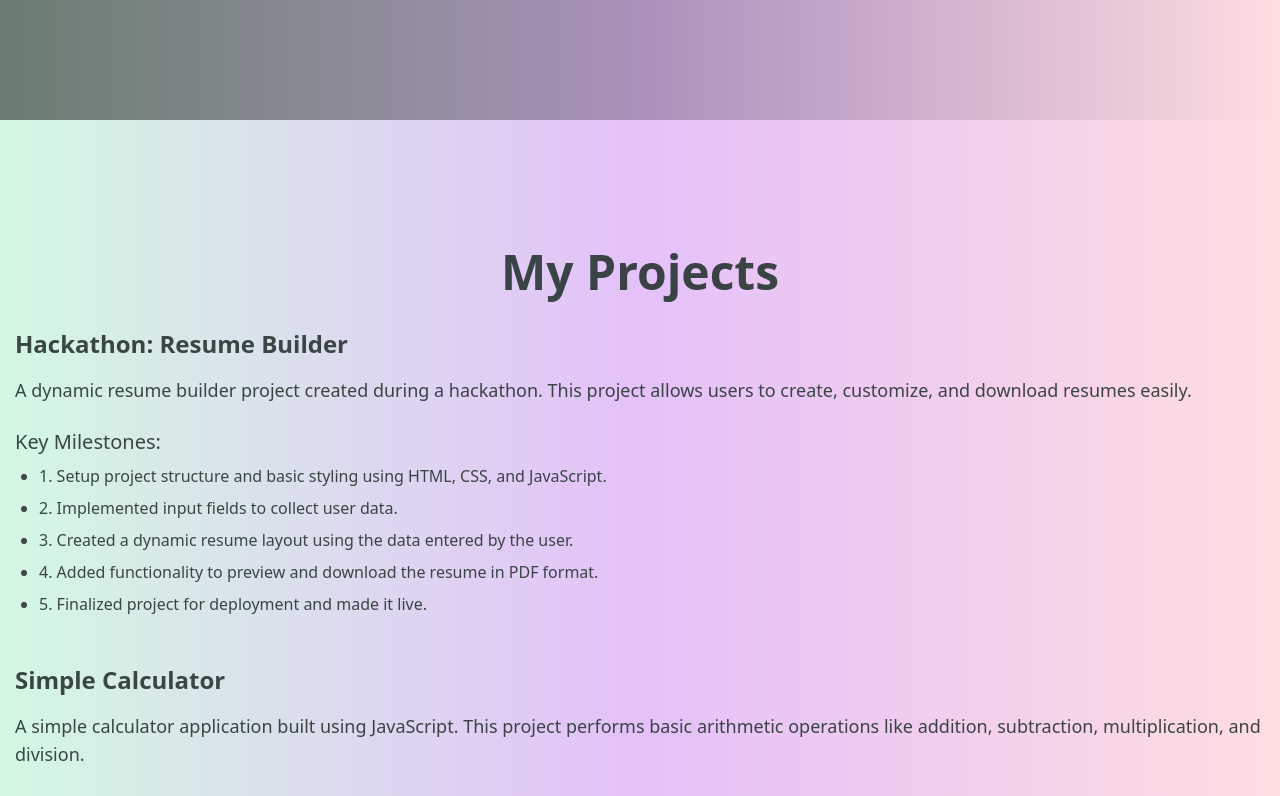
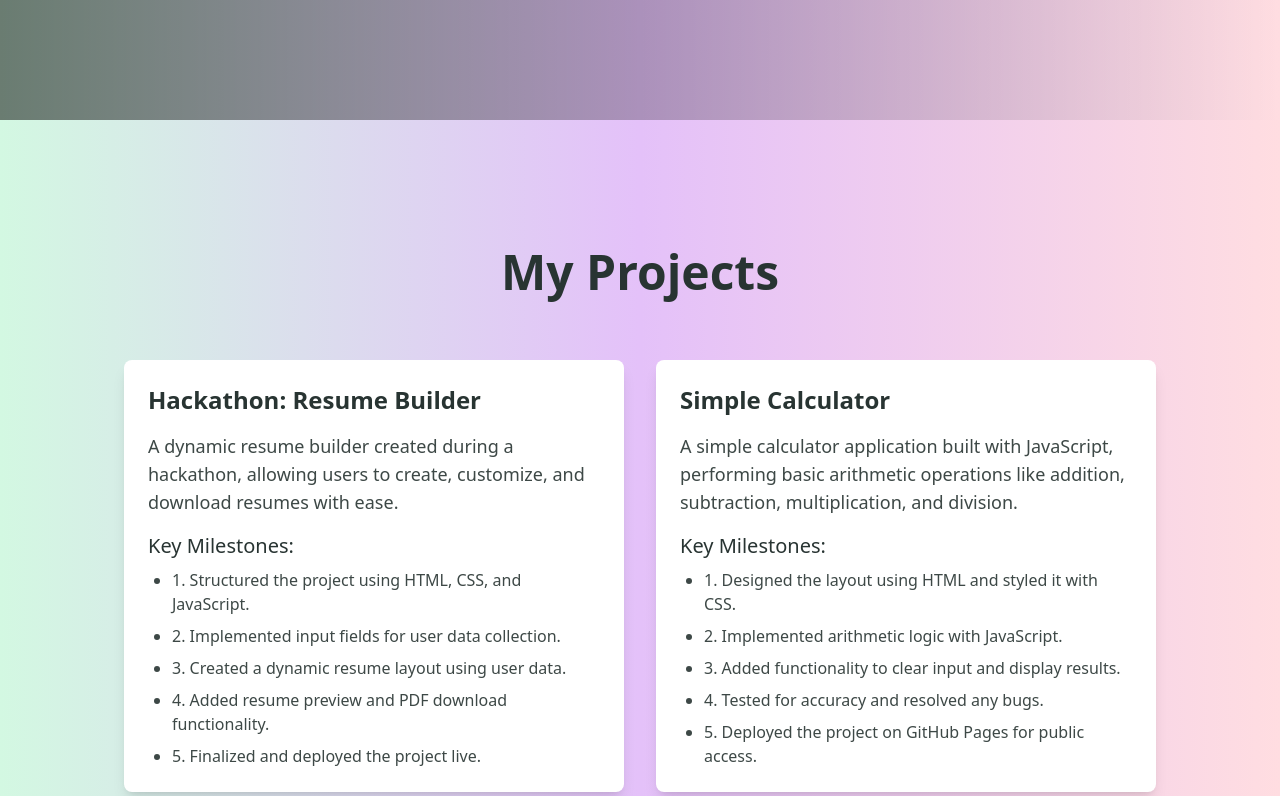
Before and after one commit to SaweraBatool/My-Portfolio-Site, a Next.js app: page / in a window 1280 px wide. Shown: the part 680-1476 px from the top of the page. Built offline with nearby package versions, Linux system fonts and the light colour scheme.

Commit message:
Update Projects.tsx

```diff
--- a/src/components/Projects.tsx
+++ b/src/components/Projects.tsx
@@ -1,45 +1,48 @@
 import React from 'react';
-import Heading from './Heading';
-import Card from './Card';
 
 const Projects = () => {
   return (
-    <div id="projects" className="container pt-32">
-        <div className='grid gap-10 xl:gap-0 xl:gap-y-10 md:grid-cols-2 lg:grid-cols-3 place-items-center'>
+    <div id="projects" className="flex items-center justify-center min-h-screen py-16">
+      <div className="container mx-auto px-4">
 
-        </div>
-      <h2 className="text-5xl font-bold text-center mb-8">My Projects</h2>
+        <h2 className="text-5xl font-bold text-center mb-16 text-[#283432]">My Projects</h2>
+
+        {/* Projects Grid: 2 Projects at the center */}
+        <div className="flex justify-center gap-8">
 
           {/* Hackathon Project (Resume Builder) */}
-      <div className="mb-12">
-        <h3 className="text-2xl font-semibold mb-4">Hackathon: Resume Builder</h3>
-        <p className="text-lg mb-6">
-          A dynamic resume builder project created during a hackathon. This project allows users to create, customize, and download resumes easily.
+          <div className="bg-white shadow-lg rounded-lg p-6 hover:shadow-xl transition-shadow duration-300 w-full max-w-[500px]">
+            <h3 className="text-2xl font-semibold mb-4 text-[#283432]">Hackathon: Resume Builder</h3>
+            <p className="text-[#283432E6] text-lg mb-4">
+              A dynamic resume builder created during a hackathon, allowing users to create, customize, and download resumes with ease.
             </p>
-        <h4 className="font-medium text-xl mb-2">Key Milestones:</h4>
-        <ul className="list-disc pl-6">
-          <li className="mb-2">1. Setup project structure and basic styling using HTML, CSS, and JavaScript.</li>
-          <li className="mb-2">2. Implemented input fields to collect user data.</li>
-          <li className="mb-2">3. Created a dynamic resume layout using the data entered by the user.</li>
-          <li className="mb-2">4. Added functionality to preview and download the resume in PDF format.</li>
-          <li className="mb-2">5. Finalized project for deployment and made it live.</li>
+            <h4 className="font-medium text-xl text-[#283432] mb-2">Key Milestones:</h4>
+            <ul className="list-disc pl-6 space-y-2 text-[#283432E6]">
+              <li>1. Structured the project using HTML, CSS, and JavaScript.</li>
+              <li>2. Implemented input fields for user data collection.</li>
+              <li>3. Created a dynamic resume layout using user data.</li>
+              <li>4. Added resume preview and PDF download functionality.</li>
+              <li>5. Finalized and deployed the project live.</li>
             </ul>
           </div>
 
           {/* Simple Calculator Project */}
-      <div>
-        <h3 className="text-2xl font-semibold mb-4">Simple Calculator</h3>
-        <p className="text-lg mb-6">
-          A simple calculator application built using JavaScript. This project performs basic arithmetic operations like addition, subtraction, multiplication, and division.
+          <div className="bg-white shadow-lg rounded-lg p-6 hover:shadow-xl transition-shadow duration-300 w-full max-w-[500px]">
+            <h3 className="text-2xl font-semibold mb-4 text-[#283432]">Simple Calculator</h3>
+            <p className="text-[#283432E6] text-lg mb-4">
+              A simple calculator application built with JavaScript, performing basic arithmetic operations like addition, subtraction, multiplication, and division.
             </p>
-        <h4 className="font-medium text-xl mb-2">Key Milestones:</h4>
-        <ul className="list-disc pl-6">
-          <li className="mb-2">1. Designed the layout using HTML and styled the calculator using CSS.</li>
-          <li className="mb-2">2. Implemented the logic for basic arithmetic operations (addition, subtraction, etc.) using JavaScript.</li>
-          <li className="mb-2">3. Added functionality for clearing the input and showing results.</li>
-          <li className="mb-2">4. Tested the application for bugs and ensured the calculations were accurate.</li>
-          <li className="mb-2">5. Deployed the project to GitHub Pages for public access.</li>
+            <h4 className="font-medium text-xl text-[#283432] mb-2">Key Milestones:</h4>
+            <ul className="list-disc pl-6 space-y-2 text-[#283432E6]">
+              <li>1. Designed the layout using HTML and styled it with CSS.</li>
+              <li>2. Implemented arithmetic logic with JavaScript.</li>
+              <li>3. Added functionality to clear input and display results.</li>
+              <li>4. Tested for accuracy and resolved any bugs.</li>
+              <li>5. Deployed the project on GitHub Pages for public access.</li>
             </ul>
+          </div>
+
+        </div>
       </div>
     </div>
   );
```
Lines whose indentation alone changed are shown as unchanged.
